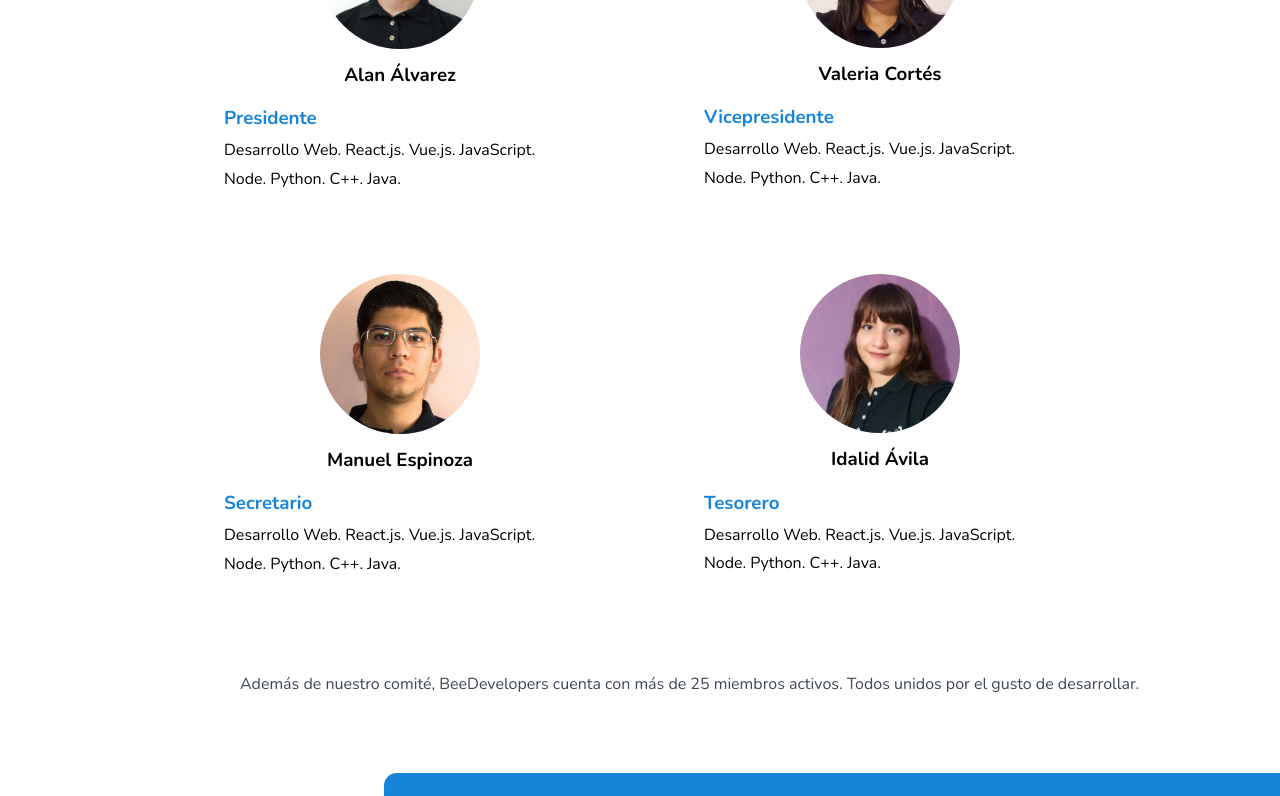
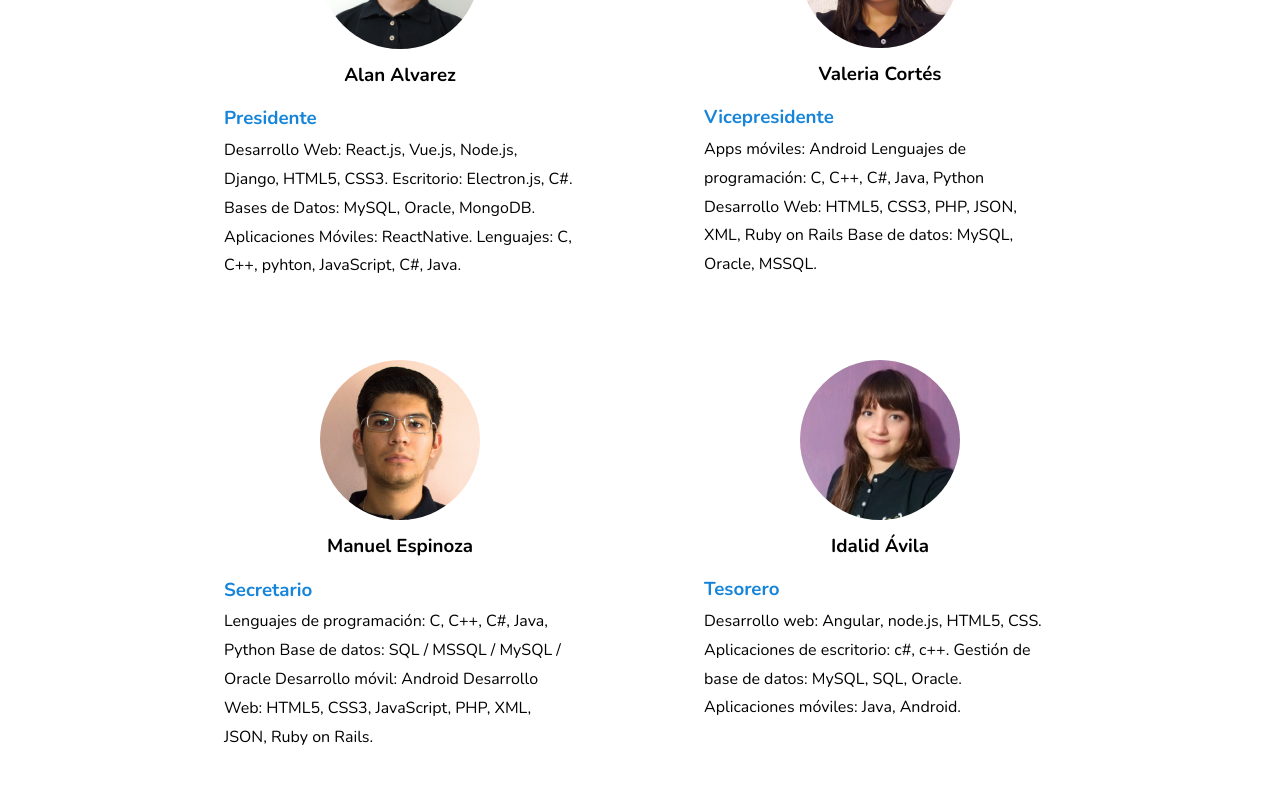
Before and after one commit to BeeDevelopers/WebPage, a React (Create React App) app: page /nosotros in a window 1280 px wide. Shown: the part 1620-2416 px from the top of the page. Built offline with nearby package versions, Linux system fonts and the light colour scheme.

Commit message:
Textos y skills de comité

```diff
--- a/src/components/Contacto.js
+++ b/src/components/Contacto.js
@@ -19,7 +19,7 @@ export default class Contacto extends Component {
 
                 <div className={seccion.seccion} >
                     <div className={seccion.seccion_texto}>
-                        <p><span>Desarrolla tus conocimientos.</span> Se parte de esta gran comunidad donde aprenderás desde el lenguaje más básico de programación hasta el uso de los frameworks más modernos.</p>
+                        <p>En <span>BeeDevelopers</span> queremos escucharte. Síguenos en nuestras redes sociales donde tenemos contenido interesante y publicamos información relevante para ti. Enterate de todo lo relacionado a desarrollo de software y de como trabajamos para llegar a ser la mejor comunidad de desarrolladores.</p>
                     </div>
                     <img src="/img/social_media.svg" alt="Social Media" />
                 </div>
--- a/src/components/Eventos.js
+++ b/src/components/Eventos.js
@@ -14,7 +14,7 @@ export default class Eventos extends Component {
                 <Titulo pre_titulo="git init" titulo="Eventos" leyenda="Todo para ti."/>
                 <div className={style.seccion} >
                     <div className={style.seccion_texto}>
-                        <p><span>Desarrolla tus conocimientos.</span> Se parte de esta gran comunidad donde aprenderás desde el lenguaje más básico de programación hasta el uso de los frameworks más modernos.</p>
+                        <p><span>Aquí es donde todo sucede.</span> Se parte de los eventos que tenemos preparados para ti. Comparte nuevas experiencias y profundiza en los temas que te gustan. Desde talleres y curso, pasando por conferencias y llegando hasta convivios y viajes. Todo para ti.</p>
                     </div>
                     <img src="/img/computer_gift.svg" alt="Code review" />
                 </div>
@@ -26,15 +26,15 @@ export default class Eventos extends Component {
                     imagen="/img/hackflayer.png"
                     img_descr="Flayer de Hackathon"
                     titulo="HackDevelopers"
-                    texto="Se parte de esta gran comunidad donde aprenderás desde el lenguaje más básico de programación hasta el uso de los frameworks más modernos."
+                    texto="Próximanente en DICIS el hackathon que estabas buscando. Ánimate a participar y vivir esta gran experiencia."
                     facebook="#"
                     instagram="#"
                     twitter="#"
                 />
 
-                <Separador titulo="Nuestros Eventos" />
+                {/* <Separador titulo="Nuestros Eventos" /> */}
 
-                <EventoRegistro
+                {/* <EventoRegistro
                     imagen="/img/hackflayer.png"
                     img_descr="Flayer de Hackathon"
                     titulo="DevWeek- Curso de React"
@@ -43,7 +43,7 @@ export default class Eventos extends Component {
                     instagram="#"
                     twitter="#"
                     linkRegistro="#"
-                />
+                /> */}
 
             </div>
         );
--- a/src/components/Home.js
+++ b/src/components/Home.js
@@ -22,13 +22,13 @@ export default class Home extends Component {
                     <img src="/img/code_review.svg" alt="Code review" />
                     <div className={styles.seccion_texto}>
                         <h2>¿Software Development?, es lo nuestro.</h2>
-                        <p><span>Desarrolla tus conocimientos.</span> Se parte de esta gran comunidad donde aprenderás desde el lenguaje más básico de programación hasta el uso de los frameworks más modernos.</p>
+                        <p>Al formar parte de <span>BeeDevelopers</span> te integras a una comunidad desosa de trabajar e impactar en nuestro entorno. Además de que enriqueceras tus conocimientos al aprender nuevas técnologías y los frameworks más modernos.</p>
                     </div>
                 </div>
                 <Separador titulo="Pensado por y para estudiantes" />
                 <div className={styles.seccion}>
                     <div className={styles.seccion_texto}>
-                        <p><span>Desarrolla tus conocimientos.</span> Se parte de esta gran comunidad donde aprenderás desde el lenguaje más básico de programación hasta el uso de los frameworks más modernos.</p>
+                        <p>Estamos integrados por <span>personas activas</span> y deseosas de ser un modelo a seguir para las nuevas generaciones de desarrolladores y para toda nuestra comunidad universitaria en general. Una de nuestras grandes fortalezas es el <span>sentimiento de compañerismo</span>, gracias a eso hemos formado más que un grupo de amigos, hemos formado una <span>familia</span></p>
                     </div>
                     <img className={styles.foto} src="/img/BD_grupo.jpeg" alt="Foto Grupal" />
                 </div>
@@ -36,7 +36,7 @@ export default class Home extends Component {
                 <div className={styles.seccion}>
                     <img src="/img/static_assets.svg" alt="Tecnologías" />
                     <div className={styles.seccion_texto}>
-                        <p><span>Desarrolla tus conocimientos.</span> Se parte de esta gran comunidad donde aprenderás desde el lenguaje más básico de programación hasta el uso de los frameworks más modernos.</p>
+                        <p><span>Desarrolla tus conocimientos.</span> Nuestro principal objetivo es el flujo de conocimiento. Buscamos ser el lugar donde las personas compartan experiencias, consejos, nuevas herramientas y sobre todo ánimo para continuar mejorando las skills que te definirán como un desarrollador de software.</p>
                     </div>
                 </div>
 
--- a/src/components/Nosotros.js
+++ b/src/components/Nosotros.js
@@ -35,27 +35,33 @@ export default class Nosotros extends Component {
                 <div className={style.miembro_container}>
                     <Miembro
                         img="/img/alan.jpg"
-                        nombre="Alan Álvarez"
+                        nombre="Alan Alvarez"
                         cargo="Presidente"
-                        descripcion="Desarrollo Web. React.js. Vue.js. JavaScript. Node. Python. C++. Java."
+                        descripcion="Desarrollo Web: React.js, Vue.js, Node.js, Django, HTML5, CSS3. Escritorio: Electron.js, C#. Bases de Datos: MySQL, Oracle, MongoDB. Aplicaciones Móviles: ReactNative. Lenguajes: C, C++, pyhton, JavaScript, C#, Java."
                     />
                     <Miembro
                         img="/img/valeria.png"
                         nombre="Valeria Cortés"
                         cargo="Vicepresidente"
-                        descripcion="Desarrollo Web. React.js. Vue.js. JavaScript. Node. Python. C++. Java."
+                        descripcion="Apps móviles: Android
+                        Lenguajes de programación: C, C++, C#, Java, Python
+                        Desarrollo Web: HTML5, CSS3, PHP, JSON, XML, Ruby on Rails
+                        Base de datos: MySQL, Oracle, MSSQL."
                     />
                     <Miembro
                         img="/img/manuel.jpeg"
                         nombre="Manuel Espinoza"
                         cargo="Secretario"
-                        descripcion="Desarrollo Web. React.js. Vue.js. JavaScript. Node. Python. C++. Java."
+                        descripcion="Lenguajes de programación: C, C++, C#, Java, Python
+                        Base de datos: SQL / MSSQL / MySQL / Oracle
+                        Desarrollo móvil: Android
+                        Desarrollo Web: HTML5, CSS3, JavaScript, PHP, XML, JSON, Ruby on Rails."
                     />
                     <Miembro
                         img="/img/idalid.png"
                         nombre="Idalid Ávila"
                         cargo="Tesorero"
-                        descripcion="Desarrollo Web. React.js. Vue.js. JavaScript. Node. Python. C++. Java."
+                        descripcion="Desarrollo web: Angular, node.js, HTML5, CSS. Aplicaciones de escritorio: c#, c++. Gestión de base de datos: MySQL, SQL, Oracle. Aplicaciones móviles: Java, Android."
                     />
                 </div>
 
```
